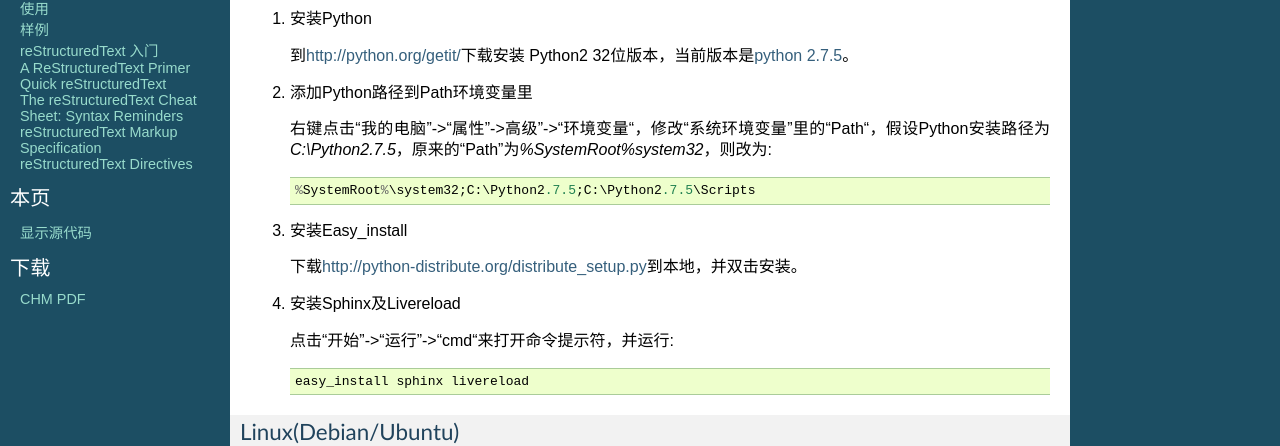
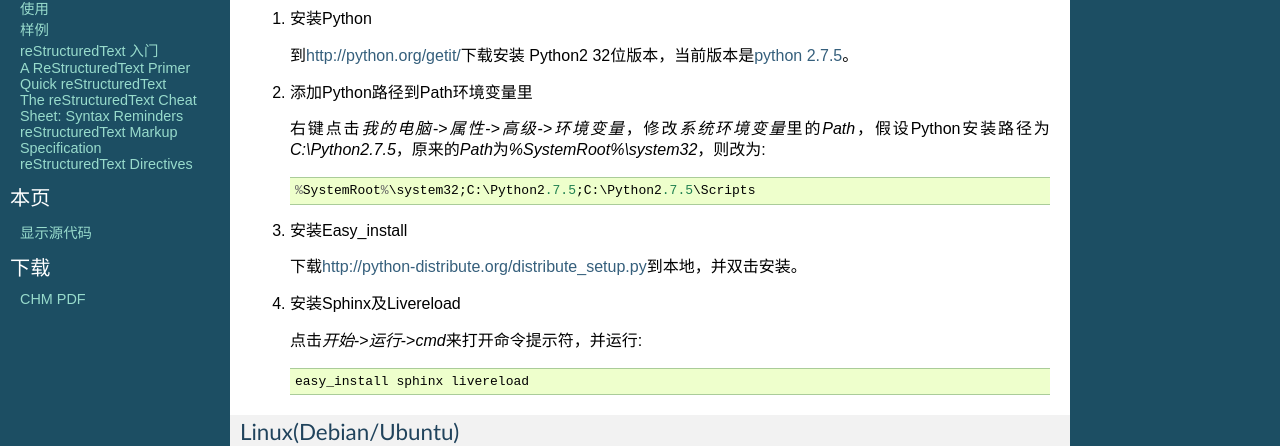
Before and after one commit to azuwis/sphinx_demo, a Sphinx documentation site: the page built from source/setup.rst, in a window 1280 px wide and 1334 px high. Shown: the part 208-654 px from the top of the window. Built offline with Sphinx 7.4.7, drawn with Linux system fonts in a browser that asks for light colours.

```diff
--- a/source/setup.rst
+++ b/source/setup.rst
@@ -13,7 +13,7 @@ Windows
 
 #. 添加Python路径到Path环境变量里
 
-   右键点击“我的电脑”->“属性”->高级”->“环境变量“，修改“系统环境变量”里的“Path“，假设Python安装路径为\ `C:\\Python2.7.5`\ ，原来的“Path”为\ `%SystemRoot%\system32`\ ，则改为::
+   右键点击\ `我的电脑`\ ->\ `属性`\ ->\ `高级`\ ->\ `环境变量`\ ，修改\ `系统环境变量`\ 里的\ `Path`\ ，假设Python安装路径为\ `C:\\Python2.7.5`\ ，原来的\ `Path`\ 为\ `%SystemRoot%\\system32`\ ，则改为::
 
      %SystemRoot%\system32;C:\Python2.7.5;C:\Python2.7.5\Scripts
 
@@ -23,7 +23,7 @@ Windows
 
 #. 安装Sphinx及Livereload
 
-   点击“开始”->“运行”->“cmd“来打开命令提示符，并运行::
+   点击\ `开始`\ ->\ `运行`\ ->\ `cmd`\ 来打开命令提示符，并运行::
 
      easy_install sphinx livereload
 
```
